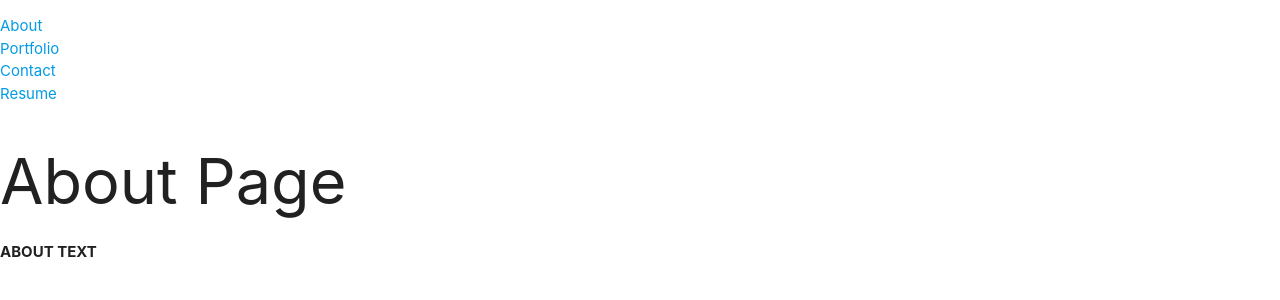
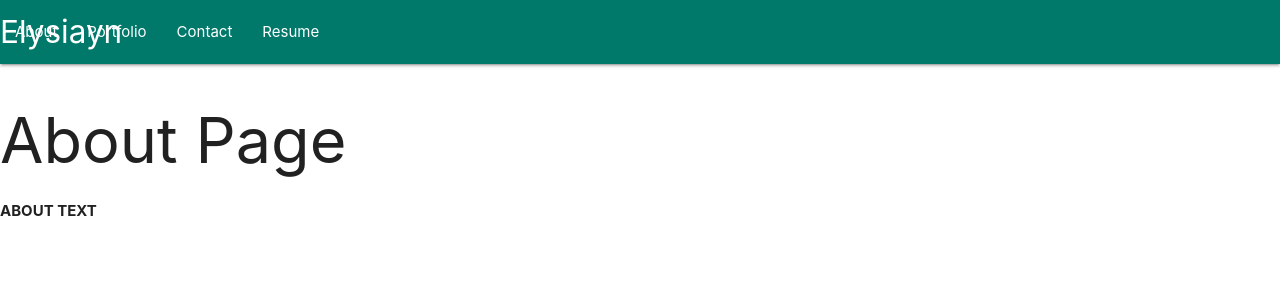
Before and after one commit to Elysiayn/Wendy-Lemus, a React (Create React App) app: page / in a window 1280 px wide. Shown: the top 300 px of the page. Built offline with nearby package versions, Linux system fonts and the light colour scheme.

Commit message:
styled navbar w/ basic materialize elements

```diff
--- a/src/components/Navbar/index.js
+++ b/src/components/Navbar/index.js
@@ -15,7 +15,6 @@ import M from "materialize-css/dist/js/materialize.min.js";
 //   }
 
 //   render() {
-//     // const tabs = ['About', 'Portfolio', 'Contact', 'Resume'];
 //     return (
 //       <div>
 //         <nav>
@@ -59,7 +58,10 @@ import M from "materialize-css/dist/js/materialize.min.js";
 function Navbar(props) {
   const tabs = ['About', 'Portfolio', 'Contact', 'Resume'];
   return (
-    <ul className="nav nav-tabs">
+    <nav>
+      <div class="nav-wrapper teal darken-2">
+      <a href="#" class="brand-logo hide-on-med-and-down">Elysiayn</a>
+        <ul id="nav-mobile" class="right" className="nav nav-tabs">
           {tabs.map(tab => (
             <li className="nav-item" key={tab}>
               <a
@@ -74,6 +76,8 @@ function Navbar(props) {
             </li>
           ))}
         </ul>
+      </div>
+    </nav>
   );
 }
 
```
Lines whose indentation alone changed are shown as unchanged.
